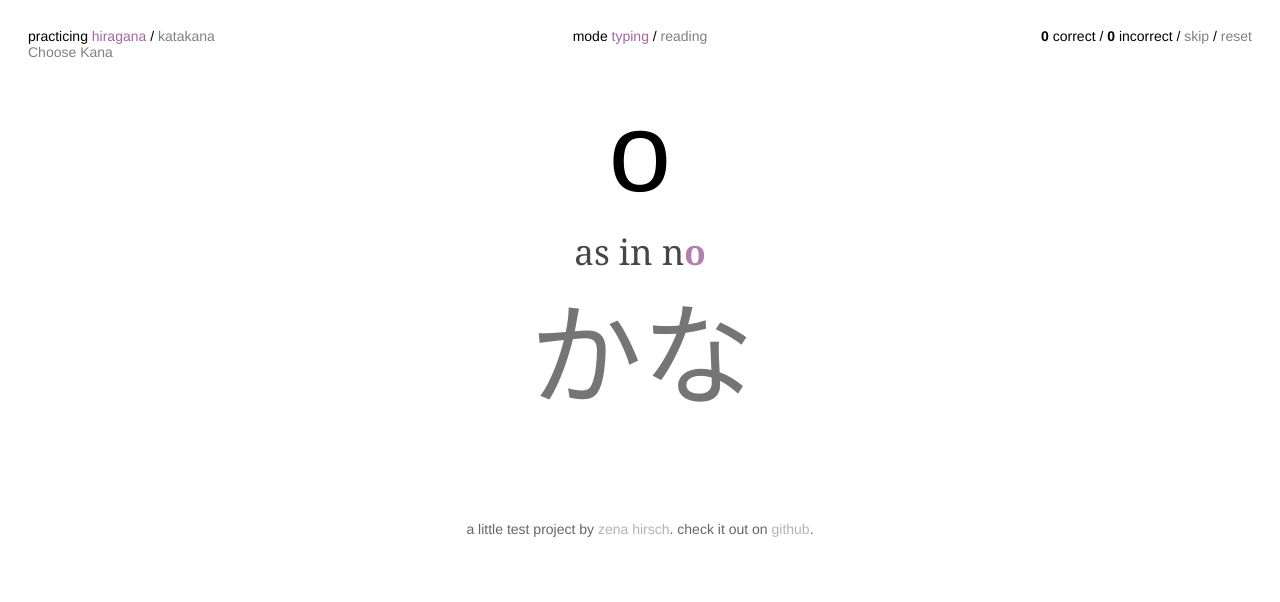
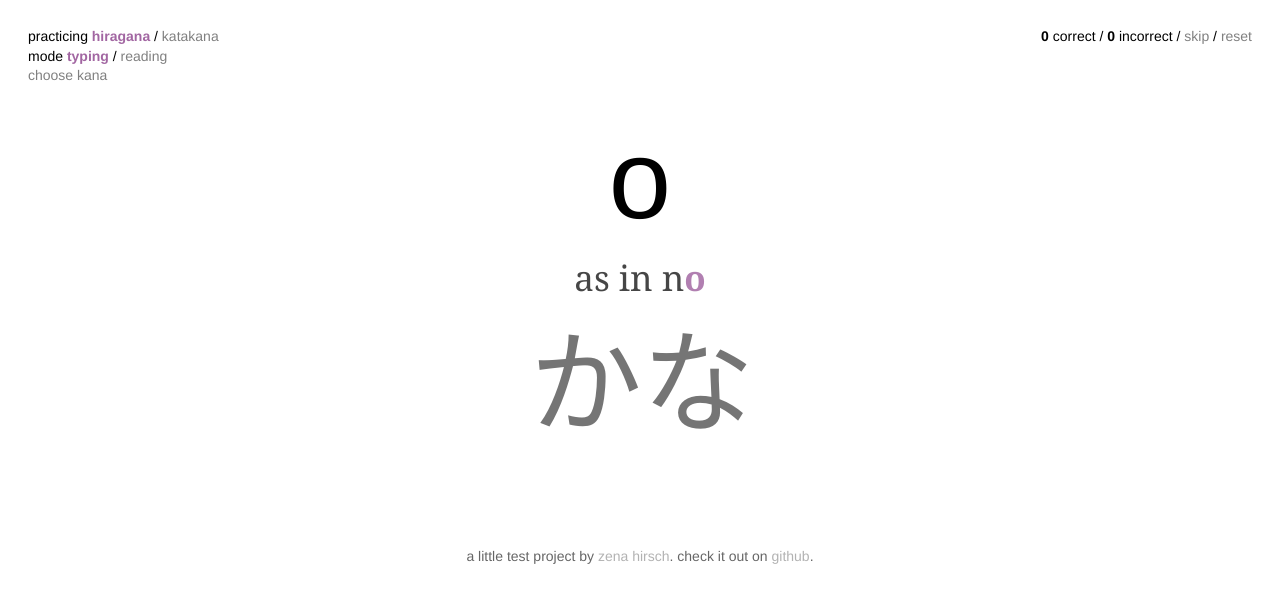
Before and after one commit to zenahirsch/kana-typer, a plain HTML site: page index.html in a window 1280 px wide. Drawn offline with nearby package versions, Linux system fonts and the light colour scheme.

Commit message:
adjust styles of toggles

```diff
--- a/css/kana-style.css
+++ b/css/kana-style.css
@@ -67,6 +67,7 @@ a:active {
 
 .selected {
 	color: rgba(100, 0, 100, 0.6) !important;
+	font-weight: bold;
 	cursor: default;
 	pointer-events: none;
 }
--- a/index.html
+++ b/index.html
@@ -10,20 +10,18 @@
 	<body>
 		<div id="wrapper">
 			<div class="row">
-				<div class="col third left">
+				<div class="col half left">
 					<div id="syllabary-toggles">
 						practicing <a href="" class="toggle-syllabary" id="toggle-hiragana" data-value="hiragana">hiragana</a> / <a href="" class="toggle-syllabary" id="toggle-katakana" data-value="katakana">katakana</a>
 					</div>
-					<div id="open-choose-kana">
-						<a href="#" data-featherlight="#kana-picker" id="open-choose-kana-link">Choose Kana</a>
-					</div>
-				</div>
-				<div class="col third center">
 					<div id="mode-toggles">
 						mode <a href="" class="toggle-mode" id="toggle-typing" data-value="typing">typing</a> / <a href="" class="toggle-mode" id="toggle-reading" data-value="reading">reading</a>
 					</div>
+					<div id="open-choose-kana">
+						<a href="#" data-featherlight="#kana-picker" id="open-choose-kana-link">choose kana</a>
+					</div>
 				</div>
-				<div class="col third right">
+				<div class="col half right">
 					<div id="status-display">
 						<span class="score" id="score-correct">0</span> correct / <span class="score" id="score-incorrect">0</span> incorrect / <a id="skip" href="">skip</a> / <a id="reset" href="">reset</a>
 					</div>
```
